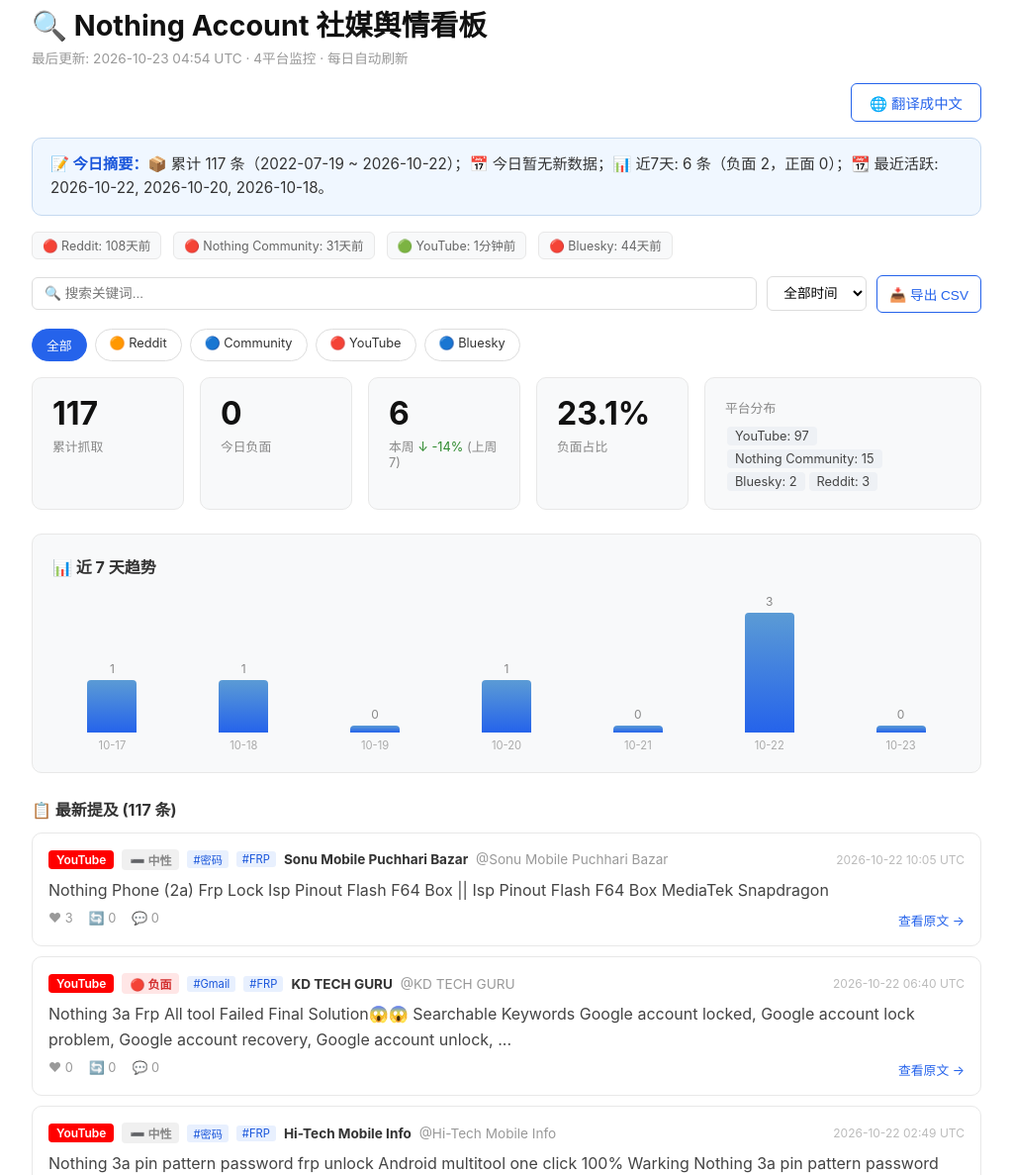
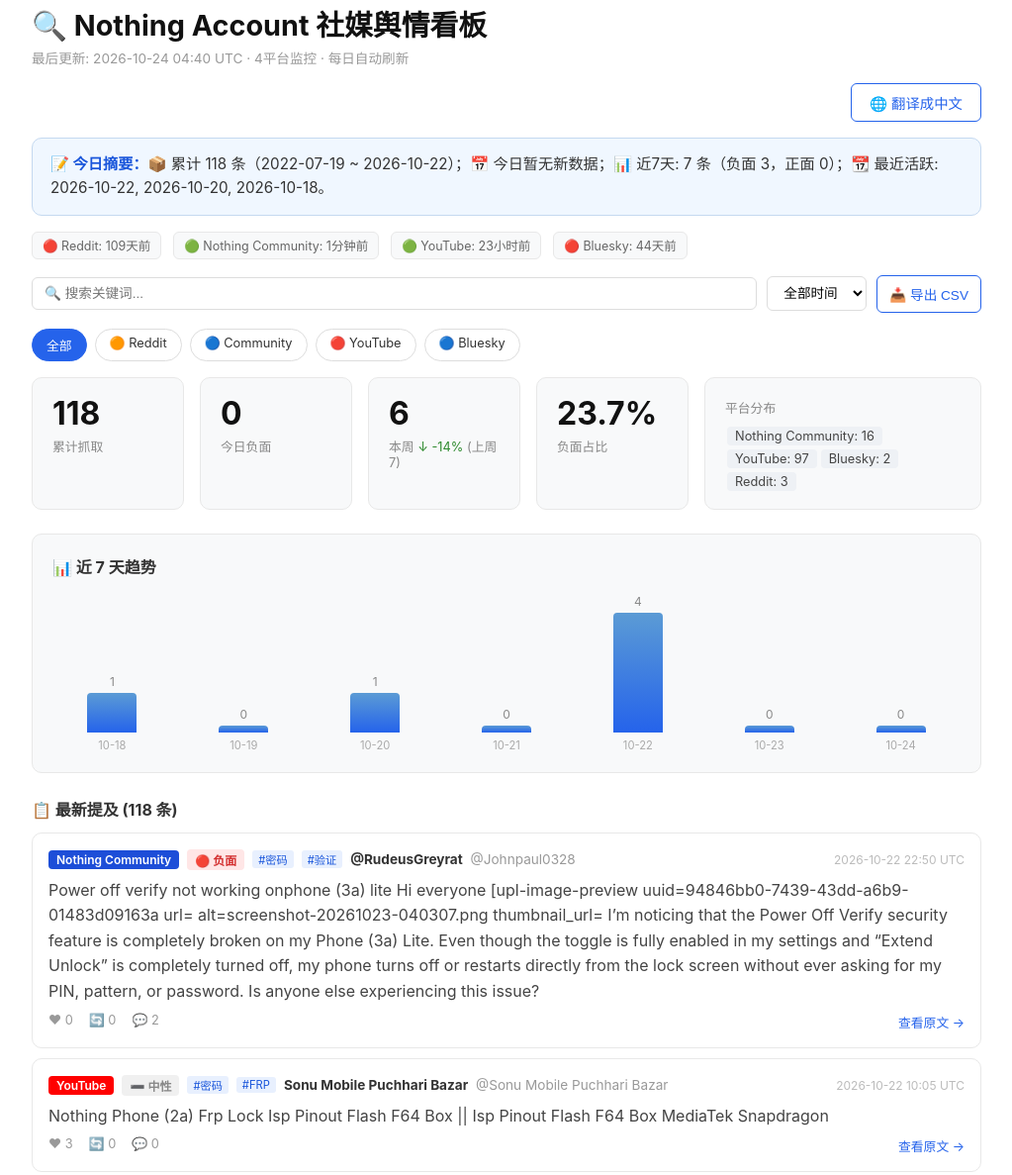
Before and after one commit to janeyan-a11y/nothing-account-monitor, a plain HTML site: page index.html in a window 1280 px wide. Shown: the part 21-1208 px from the top of the page at 99% size, without its empty margins (128-1151 px from the left). Drawn offline with Linux system fonts and the light colour scheme.

Commit message:
Auto: daily social monitor update [skip ci] 9f17772ee43ec139ade7a78bdb1822c89f45e3e9

```diff
--- a/index.html
+++ b/index.html
@@ -74,10 +74,10 @@
 <body>
 <div class="container">
 <h1>🔍 Nothing Account 社媒舆情看板</h1>
-<div class="subtitle">最后更新: 2026-10-23 04:54 UTC · 4平台监控 · 每日自动刷新</div>
+<div class="subtitle">最后更新: 2026-10-24 04:40 UTC · 4平台监控 · 每日自动刷新</div>
 <div class="translate-bar"><button class="btn-translate" id="btnTranslate" onclick="toggleTranslate()">🌐 翻译成中文</button></div>
-<div class="daily-summary"><strong>📝 今日摘要：</strong>📦 累计 117 条（2022-07-19 ~ 2026-10-22）；📅 今日暂无新数据；📊 近7天: 6 条（负面 2，正面 0）；📆 最近活跃: 2026-10-22, 2026-10-20, 2026-10-18。</div>
-<div class="status-bar"><span class="status-chip">🔴 Reddit: 108天前</span><span class="status-chip">🔴 Nothing Community: 31天前</span><span class="status-chip">🟢 YouTube: 1分钟前</span><span class="status-chip">🔴 Bluesky: 44天前</span></div>
+<div class="daily-summary"><strong>📝 今日摘要：</strong>📦 累计 118 条（2022-07-19 ~ 2026-10-22）；📅 今日暂无新数据；📊 近7天: 7 条（负面 3，正面 0）；📆 最近活跃: 2026-10-22, 2026-10-20, 2026-10-18。</div>
+<div class="status-bar"><span class="status-chip">🔴 Reddit: 109天前</span><span class="status-chip">🟢 Nothing Community: 1分钟前</span><span class="status-chip">🟢 YouTube: 23小时前</span><span class="status-chip">🔴 Bluesky: 44天前</span></div>
 <div class="toolbar">
   <input type="text" id="searchInput" placeholder="🔍 搜索关键词..." oninput="applyFilters()">
   <select id="timeFilter" onchange="applyFilters()"><option value="all">全部时间</option><option value="7">近 7 天</option><option value="30">近 30 天</option><option value="1">今天</option></select>
@@ -92,16 +92,39 @@
 </div>
 
 <div class="stats-grid">
-  <div class="stat-card"><div class="number">117</div><div class="label">累计抓取</div></div>
+  <div class="stat-card"><div class="number">118</div><div class="label">累计抓取</div></div>
   <div class="stat-card"><div class="number">0</div><div class="label">今日负面</div></div>
   <div class="stat-card"><div class="number">6</div><div class="label">本周 <span class="trend-down">↓ -14%</span> (上周 7)</div></div>
-  <div class="stat-card"><div class="number" style="color:#111">23.1%</div><div class="label">负面占比</div></div>
-  <div class="stat-card" style="flex:2;min-width:280px;"><div class="label" style="margin-top:4px;">平台分布</div><div style="margin-top:8px;"><span class="stat-chip pfilter" data-p="YouTube" onclick="filterPlatform('YouTube')">YouTube: 97</span><span class="stat-chip pfilter" data-p="Nothing Community" onclick="filterPlatform('Nothing Community')">Nothing Community: 15</span><span class="stat-chip pfilter" data-p="Bluesky" onclick="filterPlatform('Bluesky')">Bluesky: 2</span><span class="stat-chip pfilter" data-p="Reddit" onclick="filterPlatform('Reddit')">Reddit: 3</span></div></div>
-</div>
-<div class="trend-section"><h3>📊 近 7 天趋势</h3><div class="bar-chart"><div class="bar-col"><div class="bar-value">1</div><div class="bar-fill" style="height:33%"></div><div class="bar-label">10-17</div></div><div class="bar-col"><div class="bar-value">1</div><div class="bar-fill" style="height:33%"></div><div class="bar-label">10-18</div></div><div class="bar-col"><div class="bar-value">0</div><div class="bar-fill" style="height:4%"></div><div class="bar-label">10-19</div></div><div class="bar-col"><div class="bar-value">1</div><div class="bar-fill" style="height:33%"></div><div class="bar-label">10-20</div></div><div class="bar-col"><div class="bar-value">0</div><div class="bar-fill" style="height:4%"></div><div class="bar-label">10-21</div></div><div class="bar-col"><div class="bar-value">3</div><div class="bar-fill" style="height:100%"></div><div class="bar-label">10-22</div></div><div class="bar-col"><div class="bar-value">0</div><div class="bar-fill" style="height:4%"></div><div class="bar-label">10-23</div></div></div></div>
+  <div class="stat-card"><div class="number" style="color:#111">23.7%</div><div class="label">负面占比</div></div>
+  <div class="stat-card" style="flex:2;min-width:280px;"><div class="label" style="margin-top:4px;">平台分布</div><div style="margin-top:8px;"><span class="stat-chip pfilter" data-p="Nothing Community" onclick="filterPlatform('Nothing Community')">Nothing Community: 16</span><span class="stat-chip pfilter" data-p="YouTube" onclick="filterPlatform('YouTube')">YouTube: 97</span><span class="stat-chip pfilter" data-p="Bluesky" onclick="filterPlatform('Bluesky')">Bluesky: 2</span><span class="stat-chip pfilter" data-p="Reddit" onclick="filterPlatform('Reddit')">Reddit: 3</span></div></div>
+</div>
+<div class="trend-section"><h3>📊 近 7 天趋势</h3><div class="bar-chart"><div class="bar-col"><div class="bar-value">1</div><div class="bar-fill" style="height:25%"></div><div class="bar-label">10-18</div></div><div class="bar-col"><div class="bar-value">0</div><div class="bar-fill" style="height:4%"></div><div class="bar-label">10-19</div></div><div class="bar-col"><div class="bar-value">1</div><div class="bar-fill" style="height:25%"></div><div class="bar-label">10-20</div></div><div class="bar-col"><div class="bar-value">0</div><div class="bar-fill" style="height:4%"></div><div class="bar-label">10-21</div></div><div class="bar-col"><div class="bar-value">4</div><div class="bar-fill" style="height:100%"></div><div class="bar-label">10-22</div></div><div class="bar-col"><div class="bar-value">0</div><div class="bar-fill" style="height:4%"></div><div class="bar-label">10-23</div></div><div class="bar-col"><div class="bar-value">0</div><div class="bar-fill" style="height:4%"></div><div class="bar-label">10-24</div></div></div></div>
 <div class="mentions-section">
-  <h3>📋 最新提及 (<span id="mentionCount">117</span> 条)</h3>
-  <div class="mention-card" data-platform="YouTube" data-sentiment="neutral" data-date="2026-10-22" data-tags="#密码 #FRP">
+  <h3>📋 最新提及 (<span id="mentionCount">118</span> 条)</h3>
+  <div class="mention-card" data-platform="Nothing Community" data-sentiment="negative" data-date="2026-10-22" data-tags="#密码 #验证">
+  <div class="mention-header">
+    <span class="platform-badge platform-community">Nothing Community</span>
+    <span class="sent-badge sent-negative">🔴 负面</span> <span class="topic-tag">#密码</span><span class="topic-tag">#验证</span>
+    <span class="author"><strong>@RudeusGreyrat</strong> <span class="username">@Johnpaul0328</span></span>
+    <span class="time">2026-10-22 22:50 UTC</span>
+  </div>
+  <div class="mention-text">Power off verify not working onphone (3a) lite
+
+Hi everyone
+
+[upl-image-preview uuid=94846bb0-7439-43dd-a6b9-01483d09163a url= alt=screenshot-20261023-040307.png thumbnail_url=
+
+I’m noticing that the Power Off Verify security feature is completely broken on my Phone (3a) Lite.
+
+Even though the toggle is fully enabled in my settings and “Extend Unlock” is completely turned off, my phone turns off or restarts directly from the lock screen without ever asking for my PIN, pattern, or password.
+
+Is anyone else experiencing this issue?</div>
+  <div class="mention-footer">
+    <span>❤ 0</span><span>🔄 0</span><span>💬 2</span>
+    <a href="https://nothing.community/d/64154-64154-power-off-verify-not-working-onphone-3a-lite" target="_blank" class="source-link">查看原文 →</a>
+  </div>
+</div>
+<div class="mention-card" data-platform="YouTube" data-sentiment="neutral" data-date="2026-10-22" data-tags="#密码 #FRP">
   <div class="mention-header">
     <span class="platform-badge platform-youtube">YouTube</span>
     <span class="sent-badge sent-neutral">➖ 中性</span> <span class="topic-tag">#密码</span><span class="topic-tag">#FRP</span>
```
